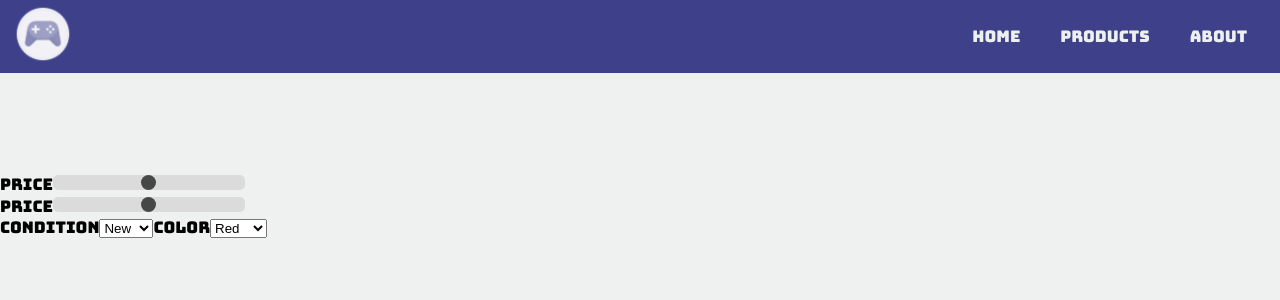
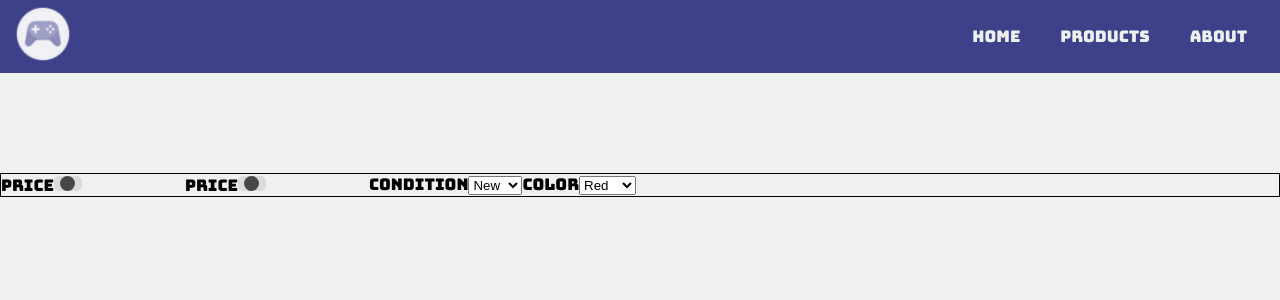
Before and after one commit to n-wes/ConsoleStock, a Vue app in the folder frontend/: page /listing in a window 1280 px wide. Shown: the top 300 px of the page. Built offline with nearby package versions, Linux system fonts and the light colour scheme.

Commit message:
small styling

```diff
--- a/frontend/src/components/Listing.vue
+++ b/frontend/src/components/Listing.vue
@@ -1,15 +1,15 @@
 <template>
   <div class="container">
-      <form>
-        <div>
+      <form class="filters">
+        <div class="price-filter">
           <label for="price">Price</label>
           <input type="range" min="1" max="100" value="50" class="slider" id="price" name="price">
         </div>
-        <div>
+        <div class="storage-filter">
           <label for="storage">Price</label>
           <input type="range" min="1" max="100" value="50" class="slider" id="storage" name="storage">
         </div>
-        <div>
+        <div class="condition-filter">
           <label for="condition">Condition</label>
           <select name="condition" id="condition">
             <option value="new">New</option>
@@ -49,6 +49,12 @@ export default {
     background-color: #eff1f1;
     height: 100%;
     padding-top: 100px;
+  }
+
+  .filters {
+    border: 1px solid black;
+    display: flex;
+    flex-direction: row;
   }
 
   .box{
```
